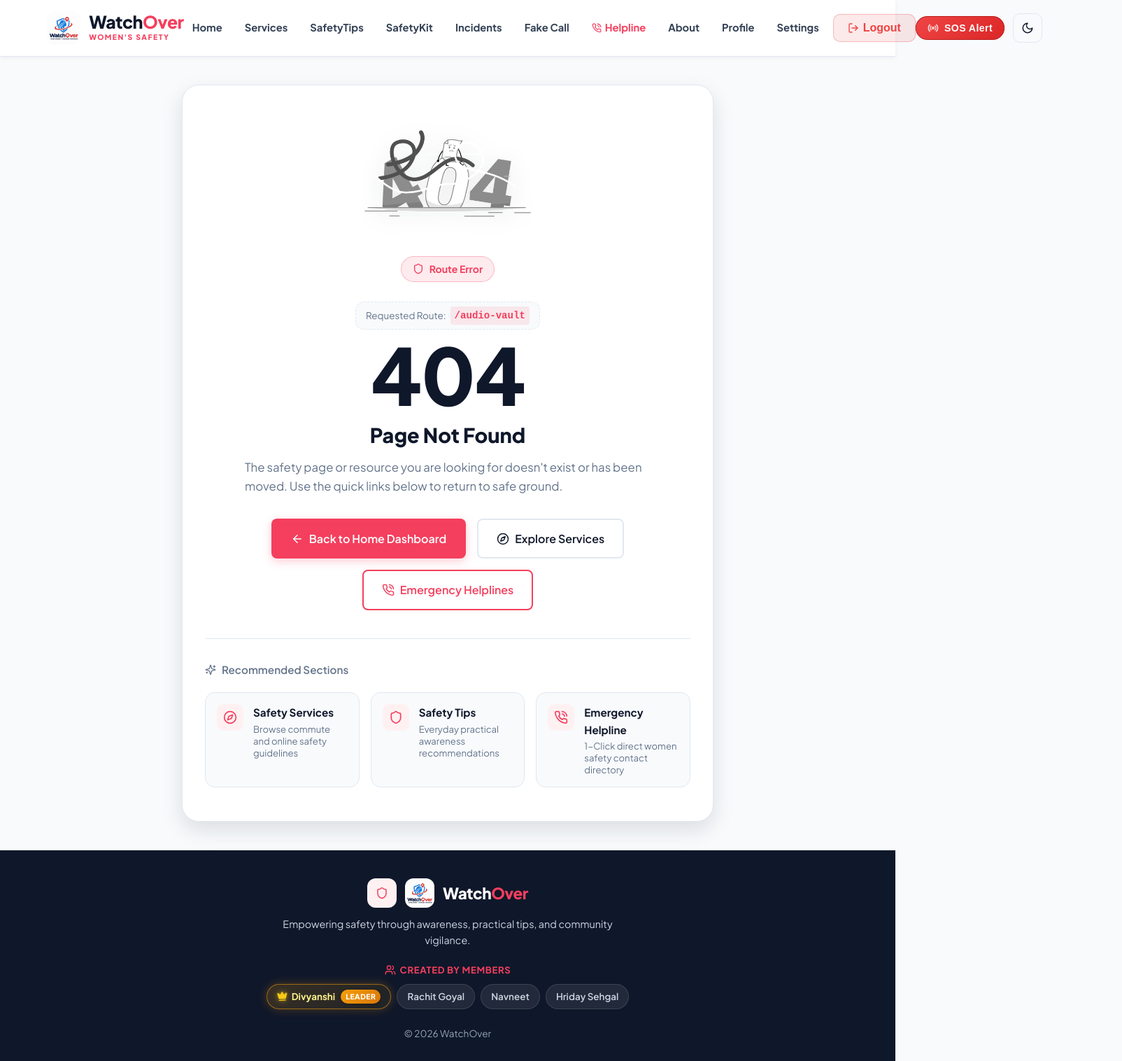
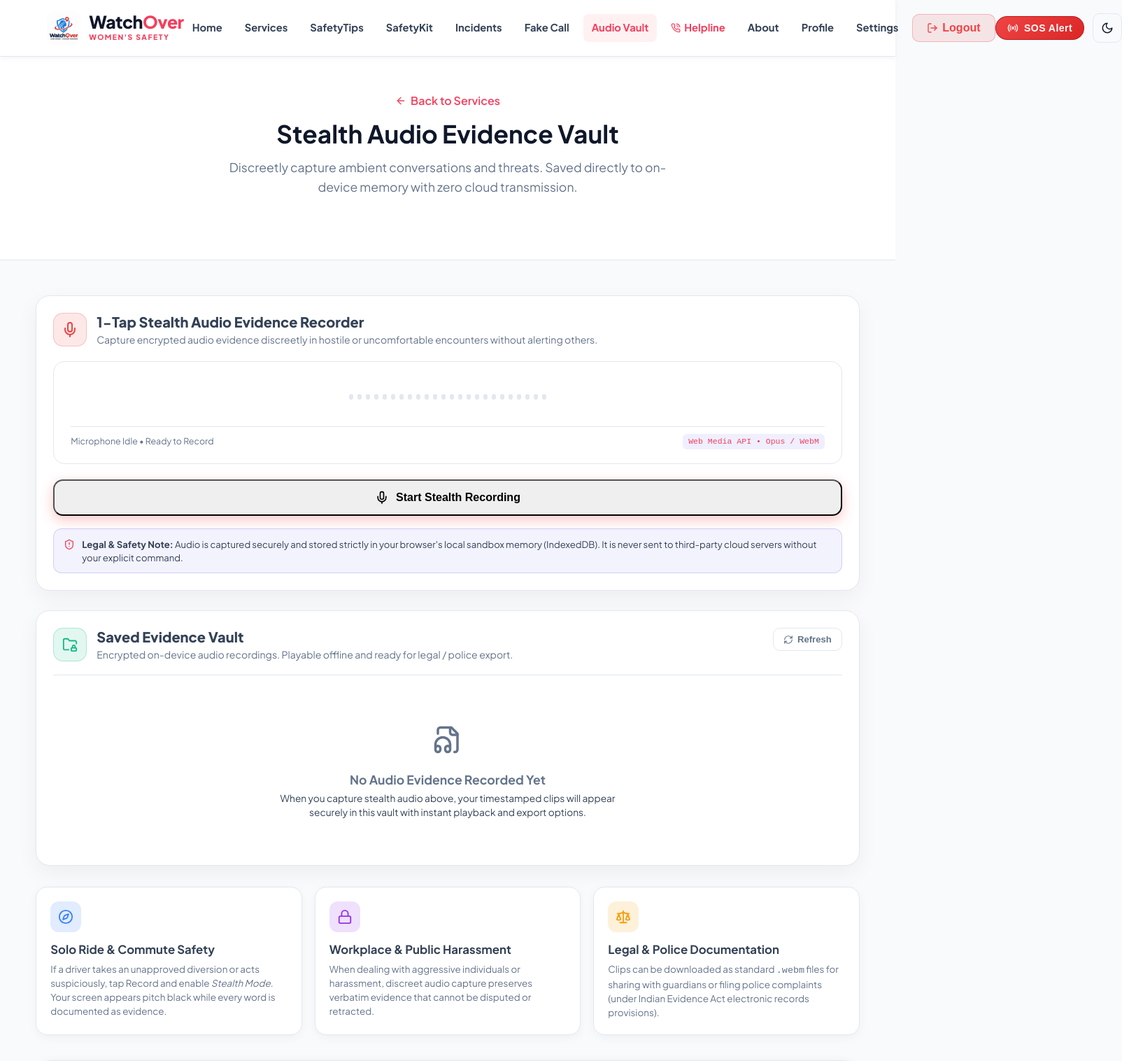
Before and after one commit to navneetpro93-commits/Watchover-A-Woman-Safety-App, a React (Vite) app: page /audio-vault in a window 1280 px wide. Shown: the top 1516 px of the page at 70% size, 1604 px wide, since content can reach past the window. Built offline with nearby package versions, Linux system fonts and the light colour scheme; sample sign-in values are in the browser's storage.

Commit message:
integrate dedicated /audio-vault page, route, navbar link, translations, and Services launch card

```diff
--- a/src/App.jsx
+++ b/src/App.jsx
@@ -14,6 +14,7 @@ import SafetyTips from './pages/SafetyTips';
 import SafetyKit from './pages/SafetyKit';
 import Incidents from './pages/Incidents';
 import FakeCall from './pages/FakeCall';
+import AudioVault from './pages/AudioVault';
 import EmergencyNumbers from './pages/EmergencyNumbers';
 import Profile from './pages/Profile';
 import Settings from './pages/Settings';
@@ -199,6 +200,14 @@ function App() {
             }
           />
           <Route
+            path="/audio-vault"
+            element={
+              <ProtectedRoute isAuthenticated={isAuthenticated}>
+                <AudioVault />
+              </ProtectedRoute>
+            }
+          />
+          <Route
             path="/profile"
             element={
               <ProtectedRoute isAuthenticated={isAuthenticated}>
--- a/src/components/Navbar.jsx
+++ b/src/components/Navbar.jsx
@@ -121,6 +121,16 @@ function Navbar({ isAuthenticated, onLogout, darkMode, onToggleDarkMode, onOpenS
               </li>
               <li>
                 <NavLink
+                  to="/audio-vault"
+                  className={({ isActive }) => isActive ? 'nav-link active' : 'nav-link'}
+                  onClick={closeMenu}
+                  style={{ whiteSpace: 'nowrap' }}
+                >
+                  {t.navbar.audioVault || 'Audio Vault'}
+                </NavLink>
+              </li>
+              <li>
+                <NavLink
                   to="/helpline"
                   className={({ isActive }) => isActive ? 'nav-link nav-link-helpline active' : 'nav-link nav-link-helpline'}
                   onClick={closeMenu}
--- /dev/null
+++ b/src/pages/AudioVault.jsx
@@ -0,0 +1,113 @@
+import React, { useState } from 'react';
+import { Link } from 'react-router-dom';
+import {
+  ArrowLeft,
+  Mic,
+  ShieldCheck,
+  FolderLock,
+  Compass,
+  Lock,
+  Scale,
+  HardDrive
+} from 'lucide-react';
+import AudioEvidenceRecorder from '../components/AudioEvidenceRecorder';
+import AudioVaultList from '../components/AudioVaultList';
+import { useLanguage } from '../utils/useLanguage';
+
+/**
+ * AudioVault Page Component
+ * Dedicated page uniting the 1-Tap Stealth Audio Evidence Recorder and Saved Evidence Vault.
+ * Provides on-device encrypted voice recording, playback, and legal evidence export.
+ */
+function AudioVault() {
+  const { t } = useLanguage();
+  const [refreshTrigger, setRefreshTrigger] = useState(0);
+
+  // Triggered when a new recording is completed and saved
+  const handleRecordingSaved = () => {
+    setRefreshTrigger((prev) => prev + 1);
+  };
+
+  return (
+    <div className="audio-vault-page">
+      {/* Header Banner */}
+      <div className="tips-header text-center">
+        <div className="container">
+          <div style={{ display: 'inline-flex', alignItems: 'center', gap: '8px', marginBottom: '12px' }}>
+            <Link
+              to="/services"
+              className="back-link-btn"
+              style={{ textDecoration: 'none', color: 'var(--primary)', fontWeight: 600, display: 'inline-flex', alignItems: 'center', gap: '6px' }}
+            >
+              <ArrowLeft size={16} /> Back to Services
+            </Link>
+          </div>
+          <h1 className="section-title">Stealth Audio Evidence Vault</h1>
+          <p className="section-subtitle">
+            Discreetly capture ambient conversations and threats. Saved directly to on-device memory with zero cloud transmission.
+          </p>
+        </div>
+      </div>
+
+      <div className="container page-section" style={{ paddingTop: '10px' }}>
+
+        {/* 1. Main Stealth Audio Recorder Component */}
+        <AudioEvidenceRecorder onRecordingComplete={handleRecordingSaved} />
+
+        {/* 2. Saved Evidence Vault List & Player Component */}
+        <AudioVaultList refreshTrigger={refreshTrigger} />
+
+        {/* 3. Real-World Situational Guidelines Grid */}
+        <div className="call-use-cases-grid" style={{ marginTop: '30px' }}>
+          <div className="use-case-card">
+            <div className="use-case-icon bg-blue">
+              <Compass size={22} />
+            </div>
+            <h4>Solo Ride & Commute Safety</h4>
+            <p>
+              If a driver takes an unapproved diversion or acts suspiciously, tap Record and enable <em>Stealth Mode</em>. Your screen appears pitch black while every word is documented as evidence.
+            </p>
+          </div>
+
+          <div className="use-case-card">
+            <div className="use-case-icon bg-purple">
+              <Lock size={22} />
+            </div>
+            <h4>Workplace & Public Harassment</h4>
+            <p>
+              When dealing with aggressive individuals or harassment, discreet audio capture preserves verbatim evidence that cannot be disputed or retracted.
+            </p>
+          </div>
+
+          <div className="use-case-card">
+            <div className="use-case-icon bg-amber">
+              <Scale size={22} />
+            </div>
+            <h4>Legal & Police Documentation</h4>
+            <p>
+              Clips can be downloaded as standard <code>.webm</code> files for sharing with guardians or filing police complaints (under Indian Evidence Act electronic records provisions).
+            </p>
+          </div>
+        </div>
+
+        {/* 4. Technical Architecture Explanation */}
+        <div className="services-awareness-card" style={{ marginTop: '36px' }}>
+          <div className="services-awareness-header">
+            <div className="services-awareness-icon-box">
+              <ShieldCheck size={24} />
+            </div>
+            <h3 className="services-awareness-title">
+              Technical Architecture & On-Device Privacy
+            </h3>
+          </div>
+          <p className="services-awareness-text">
+            This module combines the <strong>HTML5 MediaStream & MediaRecorder APIs</strong> with the <strong>Web Audio AnalyserNode</strong> for real-time 32-bin frequency spectrum analysis. Audio files are encoded using the high-fidelity <strong>Opus codec</strong> and saved to client-side <strong>IndexedDB</strong> storage, bypassing third-party servers and ensuring 100% data confidentiality.
+          </p>
+        </div>
+
+      </div>
+    </div>
+  );
+}
+
+export default AudioVault;
--- a/src/pages/Services.jsx
+++ b/src/pages/Services.jsx
@@ -1,6 +1,6 @@
 import React from 'react';
 import { Link } from 'react-router-dom';
-import { Navigation, Users, Smartphone, ShieldAlert, CheckCircle, PhoneCall, ArrowRight } from 'lucide-react';
+import { Navigation, Users, Smartphone, ShieldAlert, CheckCircle, PhoneCall, ArrowRight, Mic } from 'lucide-react';
 import ServiceCard from '../components/ServiceCard';
 import { useLanguage } from '../utils/useLanguage';
 
@@ -82,6 +82,25 @@ function Services() {
           </Link>
         </div>
 
+        {/* Quick-Action Tool: Stealth Audio Evidence Recorder */}
+        <div className="fake-call-banner-card audio-vault-banner-card">
+          <div className="fake-call-banner-left">
+            <div className="fake-call-banner-icon audio-vault-banner-icon">
+              <Mic size={28} />
+            </div>
+            <div>
+              <span className="card-tag">Legal & Evidence Recording</span>
+              <h3 className="fake-call-banner-title">1-Tap Stealth Audio Evidence Vault</h3>
+              <p className="fake-call-banner-desc">
+                Discreetly record ambient audio evidence with live waveform visualizer and blacked-out stealth mode. Saved locally with instant playback and .webm export.
+              </p>
+            </div>
+          </div>
+          <Link to="/audio-vault" className="btn-primary fake-call-launch-btn">
+            Open Audio Vault <ArrowRight size={18} />
+          </Link>
+        </div>
+
         {/* Why Awareness Matters Informational Card */}
         <div className="services-awareness-card">
           <div className="services-awareness-header">
--- a/src/utils/translations.jsx
+++ b/src/utils/translations.jsx
@@ -11,6 +11,7 @@ export const TRANSLATIONS = {
       safetyKit: 'SafetyKit',
       incidents: 'Incidents',
       fakeCall: 'Fake Call',
+      audioVault: 'Audio Vault',
       helpline: 'Helpline',
       sosAlert: 'SOS Alert',
       about: 'About',
@@ -104,6 +105,7 @@ export const TRANSLATIONS = {
       safetyKit: 'सेफ्टी किट',
       incidents: 'घटनाएं',
       fakeCall: 'फेक कॉल',
+      audioVault: 'ऑडियो वॉल्ट',
       helpline: 'हेल्पलाइन',
       sosAlert: 'आपातकालीन SOS',
       about: 'परिचय',
@@ -197,6 +199,7 @@ export const TRANSLATIONS = {
       safetyKit: 'ਸੇਫਟੀ ਕਿੱਟ',
       incidents: 'ਘਟਨਾਵਾਂ',
       fakeCall: 'ਫੇਕ ਕਾਲ',
+      audioVault: 'ਆਡੀਓ ਵਾਲਟ',
       helpline: 'ਹੈਲਪਲਾਈਨ',
       sosAlert: 'ਐਮਰਜੈਂਸੀ SOS',
       about: 'ਬਾਰੇ',
@@ -290,6 +293,7 @@ export const TRANSLATIONS = {
       safetyKit: 'ಸುರಕ್ಷತಾ ಕಿಟ್',
       incidents: 'ಘಟನೆಗಳು',
       fakeCall: 'ನಕಲಿ ಕರೆ',
+      audioVault: 'ಆಡಿಯೋ ವಾಲ್ಟ್',
       helpline: 'ಸಹಾಯವಾಣಿ',
       sosAlert: 'ತುರ್ತು SOS',
       about: 'ಕುರಿತು',
```
Also changed, not shown: src/index.css.
